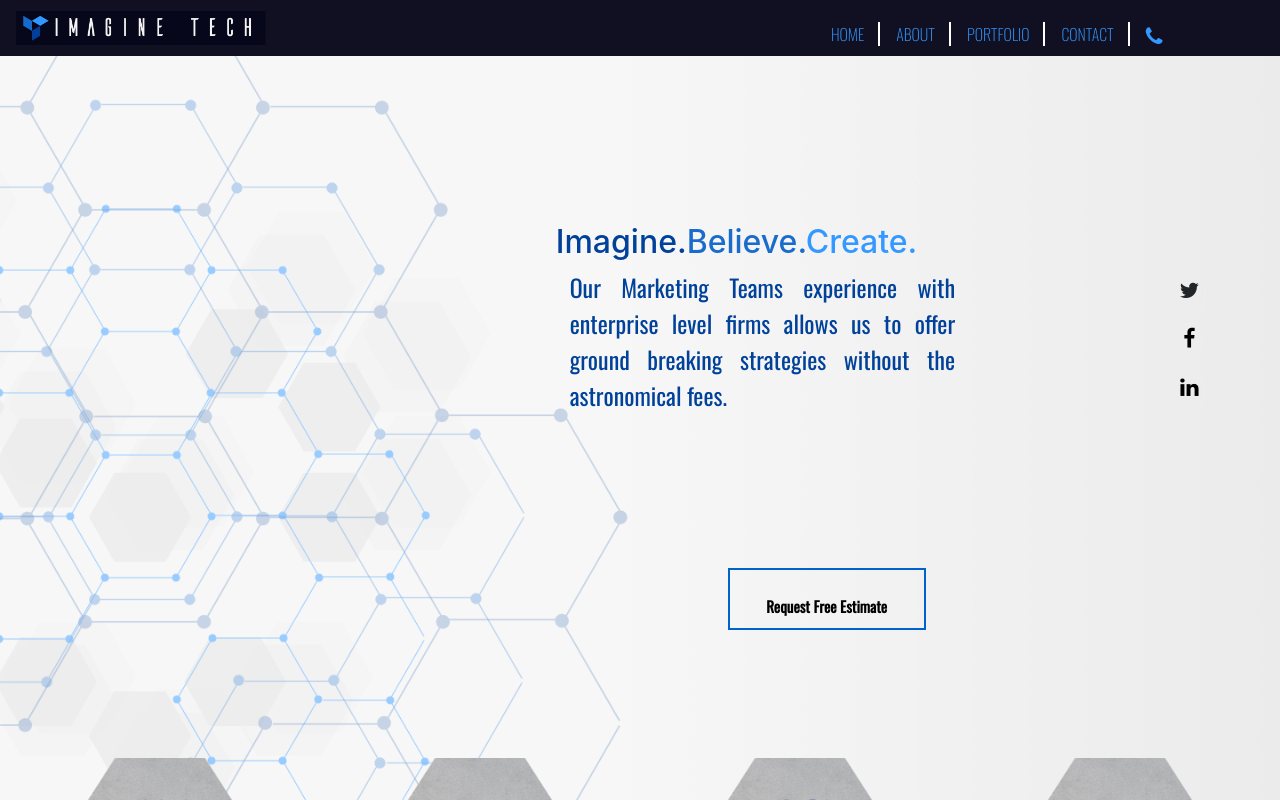
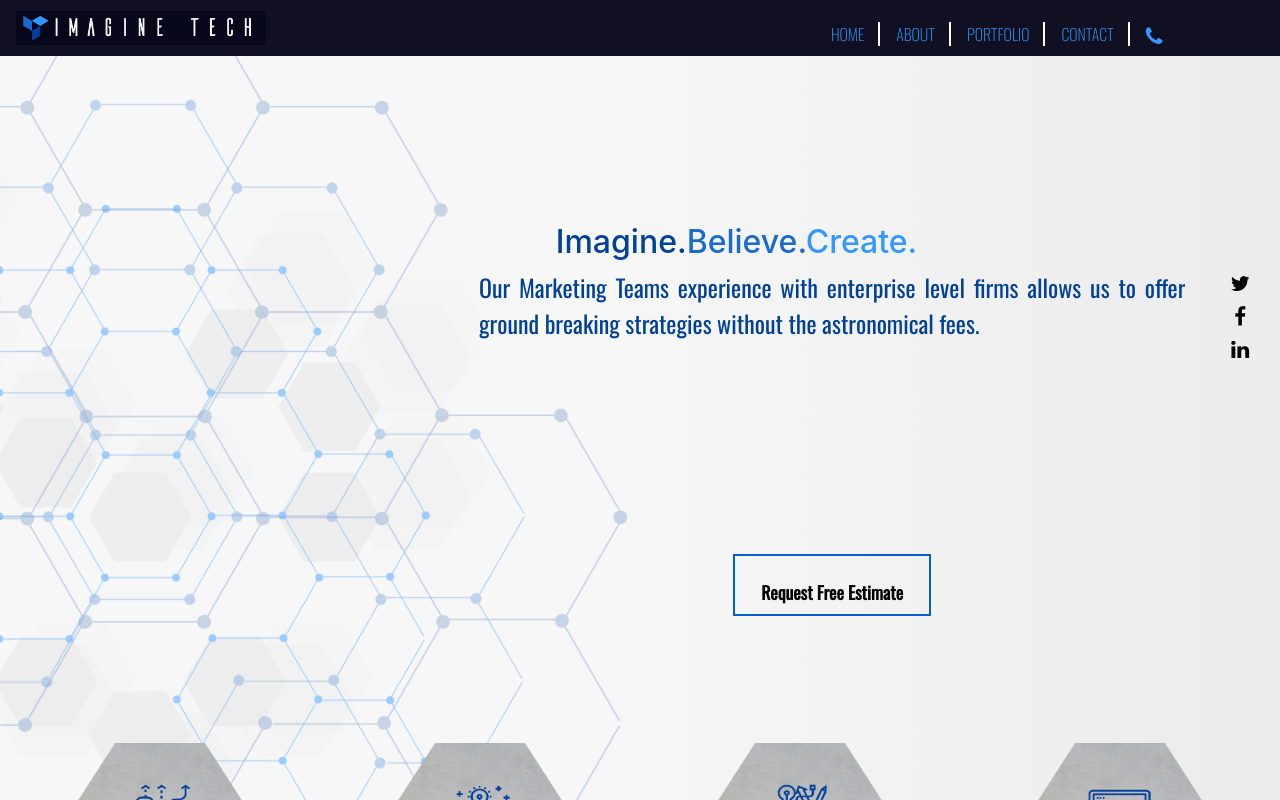
Before and after one commit to sarah1982/imagine-tech-site, an Angular app: page / in a window 1280 px wide. Shown: the top 800 px of the page. Built offline with nearby package versions, Linux system fonts and the light colour scheme.

Commit message:
for design

```diff
--- a/src/app/footer/footer.component.css
+++ b/src/app/footer/footer.component.css
@@ -44,6 +44,9 @@ span a{
 }
 div.btn-group.white{
   padding-left:30%;
+}
+#twitter,#facebook,#linkedin{
+  font-size:1em;
 }
  #twitter:hover{
   color:#38A1F3;
--- a/src/app/header/header.component.css
+++ b/src/app/header/header.component.css
@@ -64,10 +64,10 @@ ul >li {
     width:40%;
   }
   .nav-item{
-    font-size:1.5rem;
+    font-size:1rem;
   }
    .text-wrap{
-     font-size:1.5rem;
+     font-size:1rem;
    }
    .nav-item:after{
      top:15%;
@@ -80,7 +80,7 @@ ul >li {
        width:20%;
      }
      .nav-item{
-       font-size:1.5rem;
+       font-size:1rem;
      }
      .text-wrap{
         font-size:1rem;
--- a/src/app/layout/layout.component.css
+++ b/src/app/layout/layout.component.css
@@ -11,6 +11,9 @@
     padding-bottom:30%;
     padding-top:11%;
     padding-left:15%;
+  }
+  .col{
+    padding-right:4px;
   }
 
   /* Header content */
@@ -75,30 +78,34 @@
   .fa-border{
     border-radius: 50%;
     position: relative;
-    padding-bottom:0.7em;
     font-size: 1em;
     }
-    #face-link,#linkedin-link{
+    #face-link,#linkedin-link,#twitter{
       text-decoration: none;
       color:black;
+      cursor: pointer;
+      font-size:1.3em;
     }
     #twitter:hover{
       color:#38A1F3;
       animation: animate-icon;
       animation-duration: 0.5s;
       animation-timing-function: ease-in-out;
+      cursor: pointer;
     }
      #facebook:hover{
       color:#0084FF;
       animation: animate-icon;
       animation-duration: 0.5s;
       animation-timing-function: ease-in-out;
+      cursor: pointer;
     }
     #linkedin:hover{
       color:#0077B5;
       animation: animate-icon;
       animation-duration: 0.5s;
       animation-timing-function: ease-in-out;
+      cursor: pointer;
     }
 
     @keyframes animate-icon{
@@ -128,6 +135,9 @@
     position: relative;
     z-index: 888;
   }
+  #contact{
+    font-size: 1.1em;
+  }
 
   @media only screen and (min-width:600px){
     .section-intro{
@@ -153,6 +163,7 @@
     }
     .carousel-item{
       font-size: 1.2em;
+
     }
     #contact{
       font-size: 1em;
@@ -160,4 +171,13 @@
     #backgroundimage{
       opacity: 0.3;
     }
+    #twitter,#facebook-link,#linkedin-link{
+      font-size:1em;
+    }
   }
+  @media only screen and (max-width:340px){
+    h1{
+      font-size:1.3em;
+    }
+
+  }
--- a/src/app/layout/layout.component.html
+++ b/src/app/layout/layout.component.html
@@ -12,41 +12,34 @@
           </div>
             <div class="row">
               <!--carousel ---->
-              <div class="col-1 col-xl-4 col-lg-4 col-md-2 col-sm-2 text-center">
+              <div class=" col-xl-3 col-lg-3 col-md-3 col-sm-3 text-center mr-auto">
               </div>
-            <div class="col-8 col-xl-6 col-lg-6 col-md-8 col-sm-8 text-center">
-                <article class="box mr-auto">
+            <div class="col col-10 col-xl-8 col-lg-8 col-md-8 col-sm-8">
+                <article class="box">
                     <div id="carousel1_indicator" class="carousel slide" data-ride="carousel">
 
                         <div class="carousel-inner">
                           <div class="carousel-item active">
                             <!--<img class="d-block w-50" src="../../assets/img/buisness.jpg" alt="First slide">-->
-                            <div class="d-block w-75 carousel-text">Our Single Page Apps significant speeds allow us a competitive edge, as speed is one of the main metrics assessed by Google Go Rankings. </div>
+                            <div class="d-block w-100 carousel-text">Our Single Page Apps significant speeds allow us a competitive edge, as speed is one of the main metrics assessed by Google Go Rankings. </div>
                           </div>
                           <div class="carousel-item">
                             <!---  <img class="d-block w-50" src="../../assets/img/owners.jpg" alt="second slide">-->
-                              <div class="d-block w-75 carousel-text">Our Marketing Teams experience with enterprise level firms allows us to offer ground breaking strategies without the astronomical fees. </div>
+                              <div class="d-block w-100 carousel-text">Our Marketing Teams experience with enterprise level firms allows us to offer ground breaking strategies without the astronomical fees. </div>
 
                           </div>
                           <div class="carousel-item">
                             <!---  <img class="d-block w-50" src="../../assets/img/computer.jpg" alt="third slide">  -->
-                              <div class="d-block w-75 carousel-text">Our Design Team goes beyond just looking pretty, with expertise in the science of consumer psychology which they employ in their design. </div>
+                              <div class="d-block w-100 carousel-text">Our Design Team goes beyond just looking pretty, with expertise in the science of consumer psychology which they employ in their design. </div>
 
                           </div>
                           <div class="carousel-item">
                           <!--   <img class="d-block w-50" src="../../assets/img/smarthome.jpg" alt="fourth slide">  -->
-                              <div class="d-block w-75 carousel-text">Simply put, ImagineTech has honed the techniques used by the giants, in order to help any business, small or large, THRIVE, without the huge overhead.</div>
+                              <div class="d-block w-100 carousel-text">Simply put, ImagineTech has honed the techniques used by the giants, in order to help any business, small or large, THRIVE, without the huge overhead.</div>
 
                           </div>
                         </div>
-                      <a class="carousel-control-prev" href="#carousel1_indicator" role="button" data-slide="prev">
 
-                          <span class="sr-only">Previous</span>
-                        </a>
-                        <a class="carousel-control-next" href="#carousel1_indicator" role="button" data-slide="next">
-
-                          <span class="sr-only">Next</span>
-                        </a>
                       </div>
                 </article>
                     <div class="container-2  wow flipInX" data-wow-delay="0.3s" data-wow-duration="1.5s">
@@ -58,8 +51,8 @@
 
             </div>
             <!--social links-->
-            <div class="col-2 col-xl-2 col-lg-2 col-md-2 col-sm-2">
-                <span class="fa-stack fa-lg">
+            <div class="col col-1 col-xl-1 col-lg-1 col-md-1 col-sm-1">
+                <span class="fa-stack">
                   <div><i class="fa fa-border fa-twitter fontcircle" id="twitter"></i></div>
                   <div><a href="https://www.facebook.com/imaginetechengineering/" target="_blank" id="face-link"><i class="fa fa-border fa-facebook fontcircle" id="facebook"></i></a></div>
                   <div><a href="https://www.linkedin.com/company/imaginetechengineering/about/" target="_blank" id="linkedin-link"><i class="fa fa-border fa-linkedin fontcircle" id="linkedin"></i></a></div>
```
